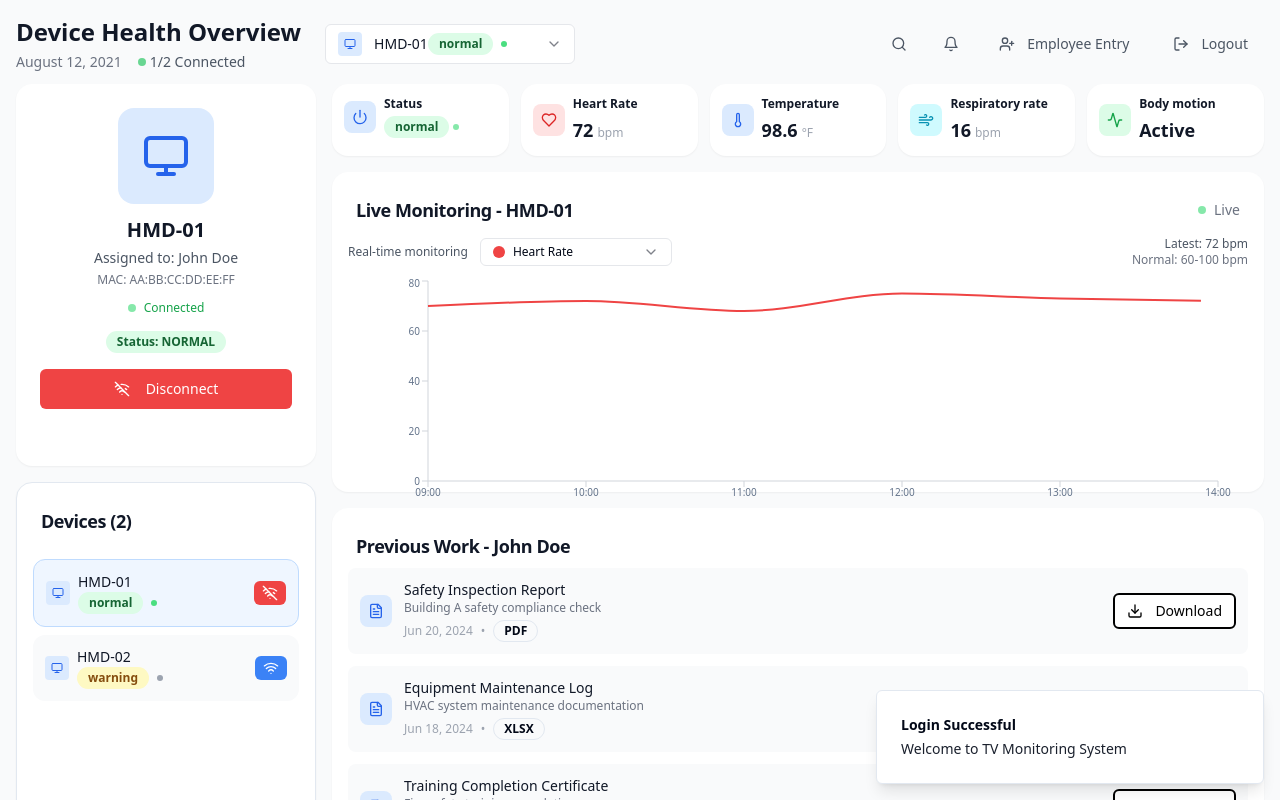
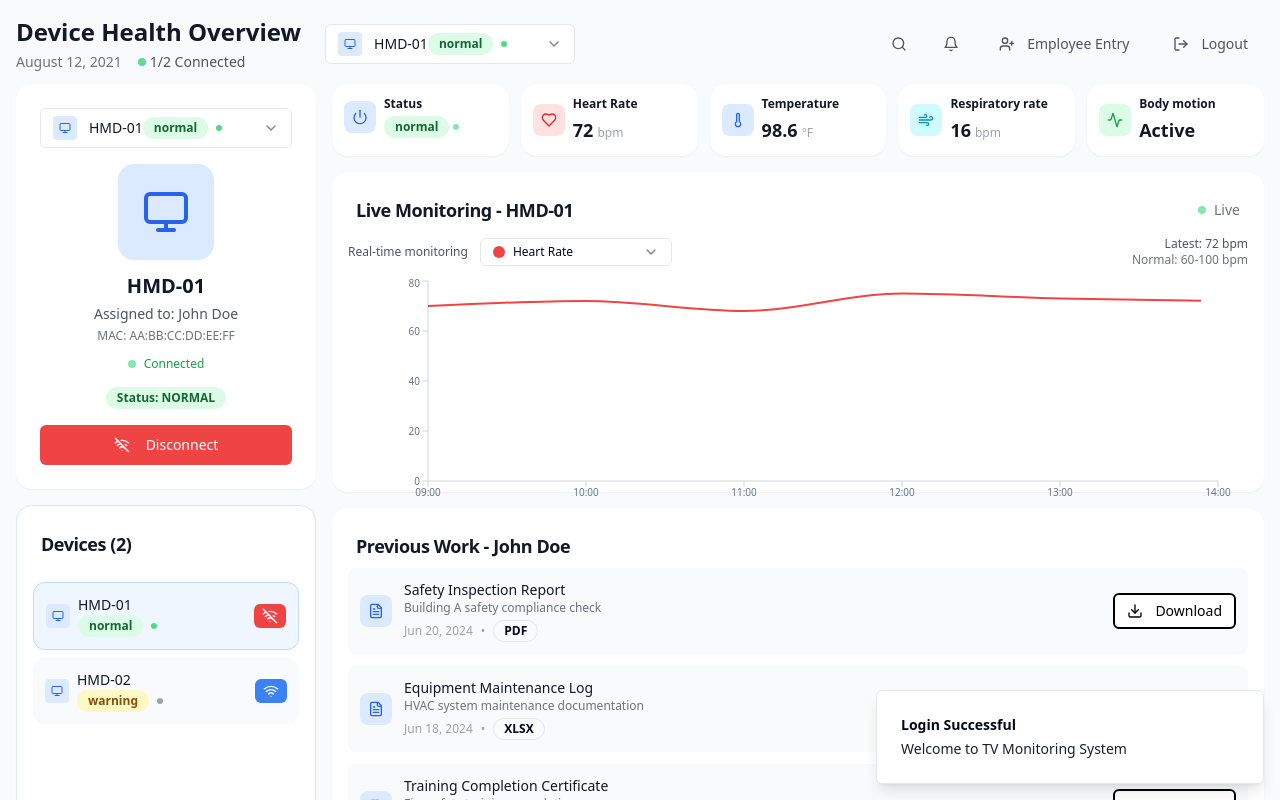
Before and after one commit to Tharun-CIO/vision-tvs-interface-spark, a React (Vite) app: page / in a window 1280 px wide. Both pictures are taken after typing "name@example.com", "Sample123" into the empty fields and a click on the button "Sign In". Built offline with nearby package versions, Linux system fonts and the light colour scheme.

Commit message:
Add dropdown to top container
Added a dropdown component to the top container in `DashboardPage.tsx`.

```diff
--- a/src/pages/DashboardPage.tsx
+++ b/src/pages/DashboardPage.tsx
@@ -9,6 +9,7 @@ import { Heart, Thermometer, User, MapPin, Wifi, LogOut, Settings, Ruler, Weight
 import PersonCard from "../components/PersonCard";
 import VitalChart from "../components/VitalChart";
 import EmployeeEntry from "../components/EmployeeEntry";
+
 interface WorkEntry {
   id: string;
   date: string;
@@ -375,6 +376,37 @@ const DashboardPage = ({
         <div className="lg:col-span-1 flex flex-col space-y-4">
           <Card className="bg-white rounded-2xl shadow-sm border-0 flex-1">
             <CardContent className="p-6">
+              {/* Device Selection Dropdown */}
+              <div className="mb-4">
+                <Select value={selectedDevice?.id || ""} onValueChange={handleDeviceSelect}>
+                  <SelectTrigger className="w-full bg-white border-gray-200">
+                    <SelectValue placeholder="Select a device" />
+                  </SelectTrigger>
+                  <SelectContent className="bg-white border border-gray-200 shadow-lg z-50">
+                    {devices.map(device => (
+                      <SelectItem key={device.id} value={device.id} className="cursor-pointer hover:bg-gray-50">
+                        <div className="flex items-center space-x-3 w-full">
+                          <div className="w-6 h-6 bg-blue-100 rounded flex items-center justify-center">
+                            <Monitor className="w-3 h-3 text-blue-600" />
+                          </div>
+                          <div className="flex-1">
+                            <div className="flex items-center justify-between">
+                              <span className="font-medium text-gray-900">{device.deviceName}</span>
+                              <div className="flex items-center space-x-2">
+                                <Badge className={`text-xs ${device.status === 'normal' ? 'bg-green-100 text-green-800' : device.status === 'warning' ? 'bg-yellow-100 text-yellow-800' : 'bg-red-100 text-red-800'}`}>
+                                  {device.status}
+                                </Badge>
+                                <div className={`w-1.5 h-1.5 rounded-full ${device.connected ? 'bg-green-400' : 'bg-gray-400'}`}></div>
+                              </div>
+                            </div>
+                          </div>
+                        </div>
+                      </SelectItem>
+                    ))}
+                  </SelectContent>
+                </Select>
+              </div>
+
               {selectedDevice ? <div className="text-center h-full flex flex-col justify-between">
                   <div className="mb-4">
                     <div className="w-24 h-24 mx-auto mb-3 rounded-2xl bg-blue-100 flex items-center justify-center">
@@ -399,9 +431,6 @@ const DashboardPage = ({
                       </Badge>
                     </div>
                   </div>
-
-                  {/* Device Info */}
-
 
                   {/* Connect Button */}
                   <Button onClick={() => handleConnect(selectedDevice.id)} className={`w-full ${selectedDevice.connected ? 'bg-red-500 hover:bg-red-600' : 'bg-green-500 hover:bg-green-600'} text-white`}>
```
